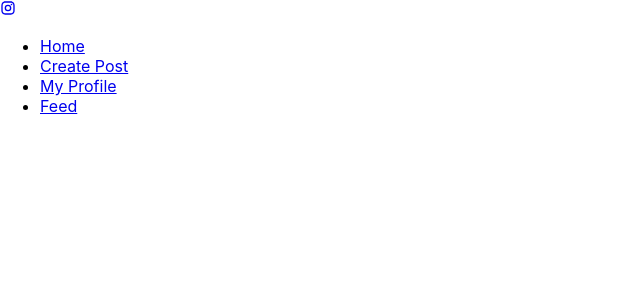
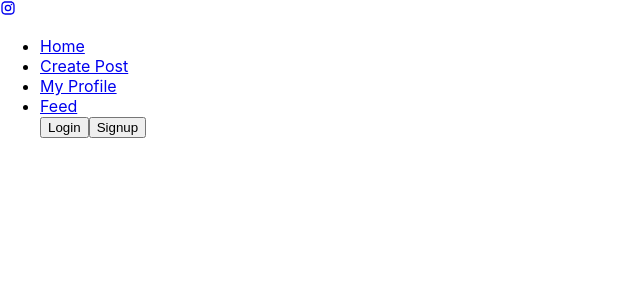
Before and after one commit to mohamedmehdigara/react-instagram, a React (Create React App) app: page / in a window 1280 px wide. Shown: the top 300 px of the page, without its empty margins (0-640 px from the left). Built offline with nearby package versions, Linux system fonts and the light colour scheme.

Commit message:
added files

```diff
--- a/src/components/Header.js
+++ b/src/components/Header.js
@@ -1,10 +1,24 @@
 import React from 'react';
-import { Link, useLocation } from 'react-router-dom';
+import { Link, useLocation, useNavigate } from 'react-router-dom';
 import { RiInstagramLine } from 'react-icons/ri';
+
 
 
 const Header = ({currentUser}) => {
   const location = useLocation();
+  const history = useNavigate();
+
+  const handleLogin = () => {
+    // Implement your login logic here
+    // For example, you can redirect the user to the login page
+    history.push('/login');
+  };
+
+  const handleSignup = () => {
+    // Implement your signup logic here
+    // For example, you can redirect the user to the signup page
+    history.push('/signup');
+  };
 
   return (
     <header className="header">
@@ -37,6 +51,8 @@ const Header = ({currentUser}) => {
             <li>
               <Link to="/feed">Feed</Link>
             </li>
+            <button onClick={handleLogin}>Login</button>
+            <button onClick={handleSignup}>Signup</button>
           </ul>
         </nav>
       </div>
```
